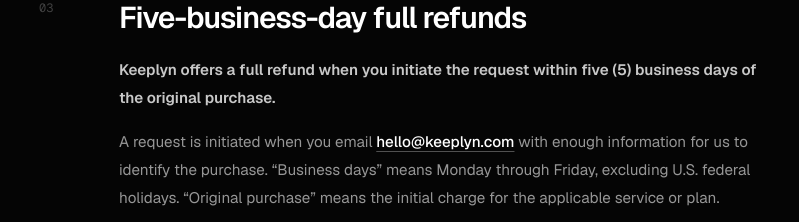
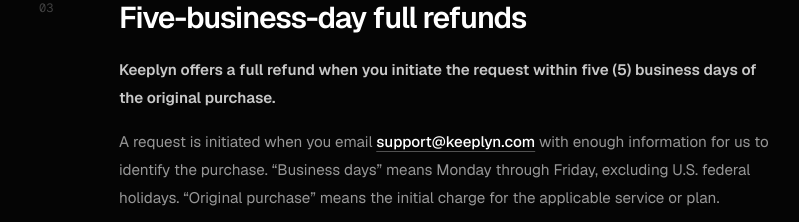
Before and after one commit to ealexander232004/Website-Creation, a Next.js app in the folder Keeplyn.com/: page /billing-cancellation-policy in a window 1280 px wide. Shown: the part 1060-1282 px from the top of the page, without its empty margins (481-1280 px from the left). Built offline with nearby package versions, Linux system fonts and the light colour scheme.

Commit message:
Use support email across site

```diff
--- a/Keeplyn.com/src/app/billing-cancellation-policy/page.tsx
+++ b/Keeplyn.com/src/app/billing-cancellation-policy/page.tsx
@@ -39,7 +39,7 @@
         </p>
         <p>
           A request is initiated when you email{" "}
-          <a href="mailto:hello@keeplyn.com">hello@keeplyn.com</a> with enough
+          <a href="mailto:support@keeplyn.com">support@keeplyn.com</a> with enough
           information for us to identify the purchase. “Business days” means Monday
           through Friday, excluding U.S. federal holidays. “Original purchase” means
           the initial charge for the applicable service or plan.
@@ -103,7 +103,7 @@
         </p>
         <p>
           To cancel, request a refund, or ask a billing question, email{" "}
-          <a href="mailto:hello@keeplyn.com">hello@keeplyn.com</a>.
+          <a href="mailto:support@keeplyn.com">support@keeplyn.com</a>.
         </p>
       </PolicySection>
     </PolicyPage>
--- a/Keeplyn.com/src/app/privacy-policy/page.tsx
+++ b/Keeplyn.com/src/app/privacy-policy/page.tsx
@@ -115,7 +115,7 @@
         </p>
         <p>
           To ask a privacy question or submit a request, email{" "}
-          <a href="mailto:hello@keeplyn.com">hello@keeplyn.com</a>.
+          <a href="mailto:support@keeplyn.com">support@keeplyn.com</a>.
         </p>
       </PolicySection>
     </PolicyPage>
--- a/Keeplyn.com/src/app/terms-of-service/page.tsx
+++ b/Keeplyn.com/src/app/terms-of-service/page.tsx
@@ -145,7 +145,7 @@
         </p>
         <p>
           Questions about these terms can be sent to{" "}
-          <a href="mailto:hello@keeplyn.com">hello@keeplyn.com</a>.
+          <a href="mailto:support@keeplyn.com">support@keeplyn.com</a>.
         </p>
       </PolicySection>
     </PolicyPage>
--- a/Keeplyn.com/src/components/demo-detail-pages.tsx
+++ b/Keeplyn.com/src/components/demo-detail-pages.tsx
@@ -266,7 +266,7 @@
 
 function ContactForm({ subject, serviceLabel, services, inputClassName, buttonClassName }: ContactFormProps) {
   return (
-    <form action="mailto:hello@keeplyn.com" method="post" encType="text/plain" className="grid gap-5">
+    <form action="mailto:support@keeplyn.com" method="post" encType="text/plain" className="grid gap-5">
       <input type="hidden" name="subject" value={subject} />
       <div className="grid grid-cols-[repeat(auto-fit,minmax(min(14rem,100%),1fr))] gap-5">
         <label className="grid min-w-0 gap-2 text-xs font-semibold">Name<input required autoComplete="name" name="name" className={`${inputClassName} min-w-0`} placeholder="Your name" /></label>
--- a/Keeplyn.com/src/components/northline-appointment-picker.tsx
+++ b/Keeplyn.com/src/components/northline-appointment-picker.tsx
@@ -71,7 +71,7 @@
 
   return (
     <form
-      action="mailto:hello@keeplyn.com"
+      action="mailto:support@keeplyn.com"
       method="post"
       encType="text/plain"
       className="grid gap-7"
--- a/Keeplyn.com/src/components/website-request-flow.tsx
+++ b/Keeplyn.com/src/components/website-request-flow.tsx
@@ -364,7 +364,7 @@
       setError(
         submissionError instanceof Error && submissionError.message.includes("session")
           ? submissionError.message
-          : "We couldn't send your request. Please try again, or email hello@keeplyn.com.",
+          : "We couldn't send your request. Please try again, or email support@keeplyn.com.",
       );
     } finally {
       setBusy(false);
@@ -393,7 +393,7 @@
                 Back to Keeplyn
                 <ArrowRight className="size-4" aria-hidden="true" />
               </Link>
-              <a href="mailto:hello@keeplyn.com" className="button-secondary">
+              <a href="mailto:support@keeplyn.com" className="button-secondary">
                 Ask a question
               </a>
             </div>
```
